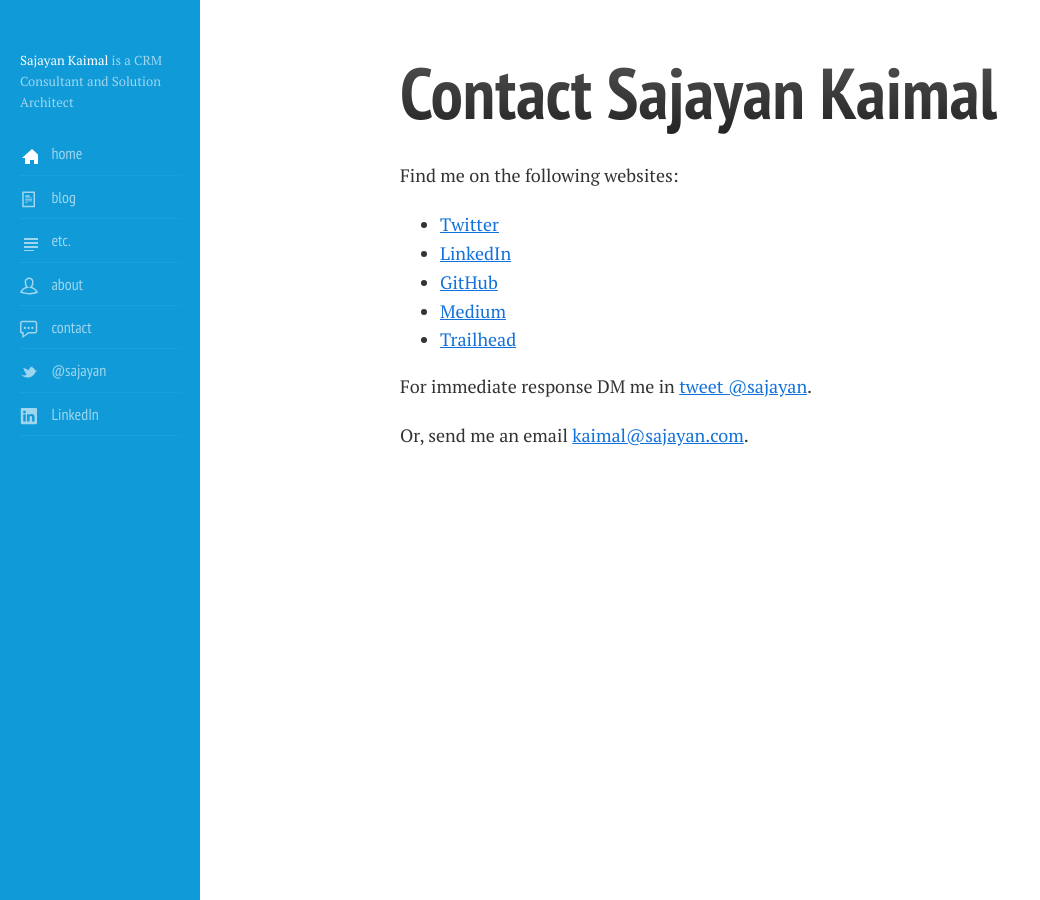
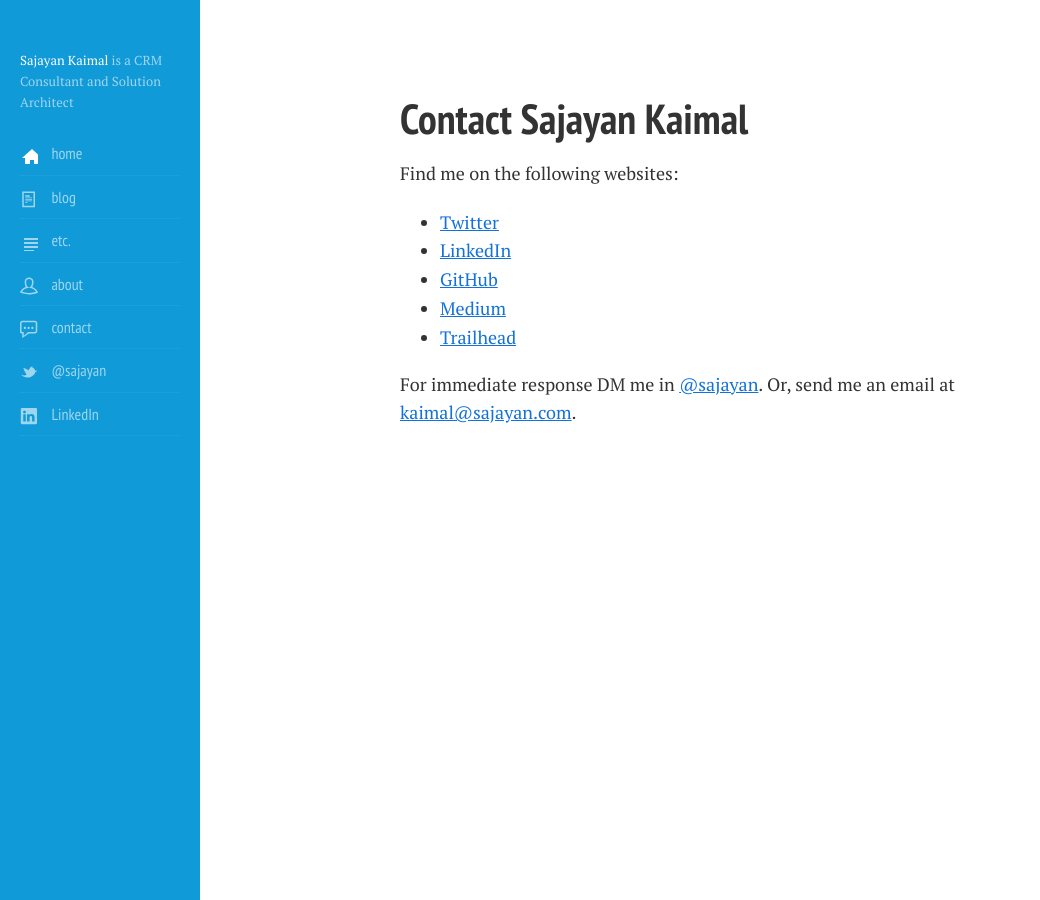
Before and after one commit to sajayan/sajayan.github.io, a Jekyll site: the page built from contact/index.md, in a window 1280 px wide. Shown: the whole page, without its empty margins (0-1040 px from the left). Built offline with Jekyll 4.4.1, drawn with Linux system fonts in a browser that asks for light colours.

Commit message:
Update index.md

```diff
--- a/contact/index.md
+++ b/contact/index.md
@@ -5,7 +5,7 @@
 description: Find me on Twitter, LinkedIn, Medium, GitHub etc.
 ---
 
-# Contact Sajayan Kaimal
+## Contact Sajayan Kaimal
 
 Find me on the following websites:
 
@@ -15,6 +15,4 @@
 * [Medium](http://medium.com/@sajayan)
 * [Trailhead](https://trailhead.salesforce.com/en/users/profiles/0055000000612i1AAA)
 
-For immediate response DM me in <a href="http://twitter.com/sajayan">tweet @sajayan</a>.
-
-Or, send me an email [kaimal@sajayan.com](mailto:kaimal@sajyan.com).
+For immediate response DM me in <a href="http://twitter.com/sajayan">@sajayan</a>. Or, send me an email at [kaimal@sajayan.com](mailto:kaimal@sajyan.com).
```
